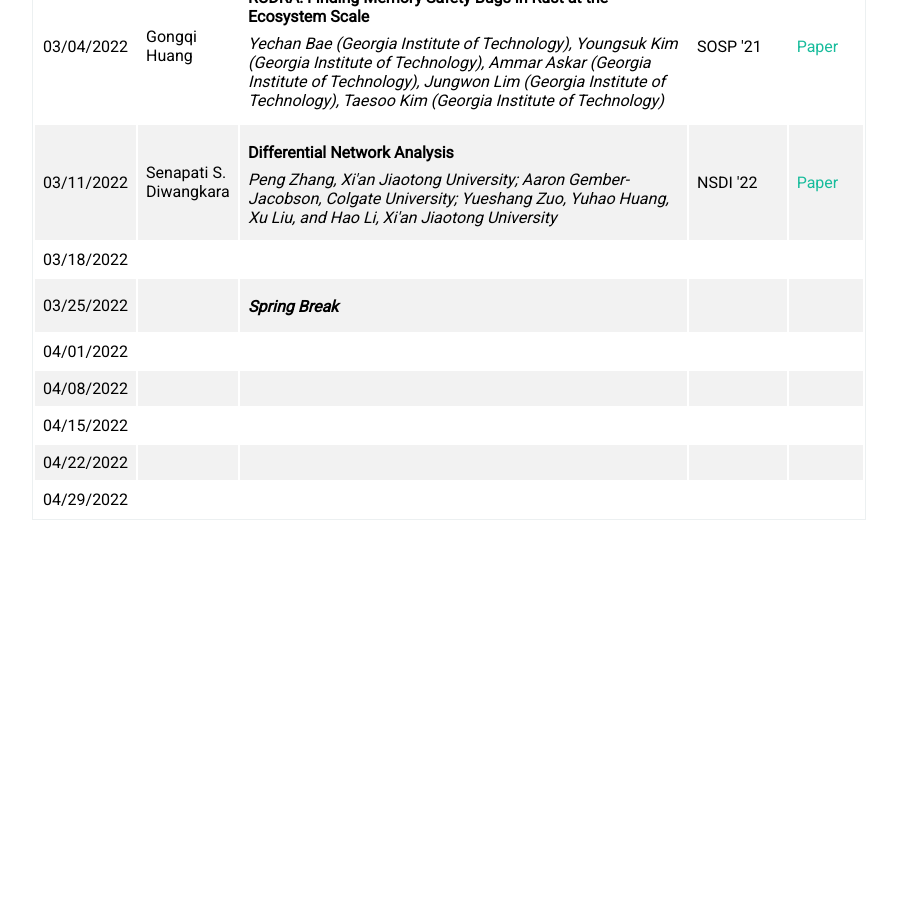
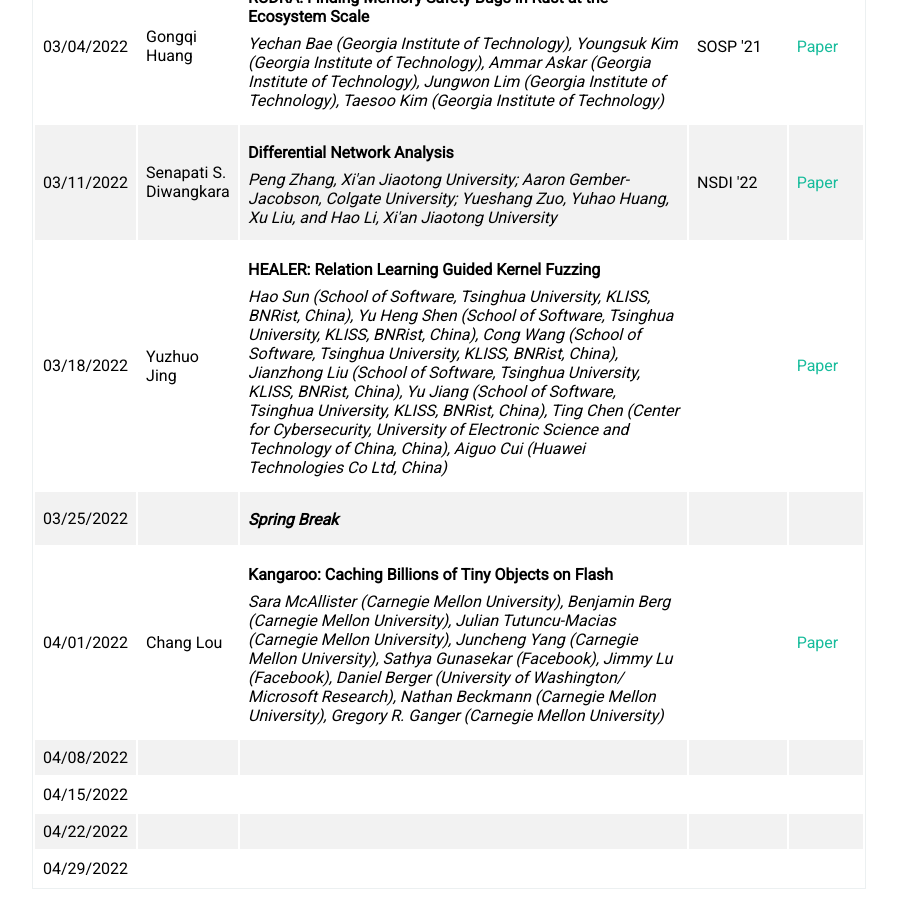
Before and after one commit to ryanphuang/CS817-WWW, a Jekyll site: the page built from index.html, in a window 1280 px wide and 900 px high, scrolled down 1634 px. Shown: the whole window, without its empty margins (143-1040 px from the left). Built offline with Jekyll 4.4.1, drawn with Linux system fonts in a browser that asks for light colours; before the commit the page ends 2169 px from its top, so only the background shows below that.

Commit message:
udpate schedule

```diff
--- a/_includes/schedule.html
+++ b/_includes/schedule.html
@@ -75,13 +75,13 @@
   </tr>
   <tr>
     <td>03/18/2022</td>
-    <td></td>
+    <td>Yuzhuo Jing</td>
     <td>
-      <p class="title"></p>
-      <p class="authors"></p>
+      <p class="title">HEALER: Relation Learning Guided Kernel Fuzzing</p>
+      <p class="authors">Hao Sun (School of Software, Tsinghua University, KLISS, BNRist, China), Yu Heng Shen (School of Software, Tsinghua University, KLISS, BNRist, China), Cong Wang (School of Software, Tsinghua University, KLISS, BNRist, China), Jianzhong Liu (School of Software, Tsinghua University, KLISS, BNRist, China), Yu Jiang (School of Software, Tsinghua University, KLISS, BNRist, China), Ting Chen (Center for Cybersecurity, University of Electronic Science and Technology of China, China), Aiguo Cui (Huawei Technologies Co Ltd, China)</p>
     </td>
     <td></td>
-    <td><a href="#"></a></td>
+    <td><a href="https://dl.acm.org/doi/10.1145/3477132.3483547">Paper</a></td>
   </tr>
   <tr>
     <td>03/25/2022</td>
@@ -95,13 +95,13 @@
   </tr>
   <tr>
     <td>04/01/2022</td>
-    <td></td>
+    <td>Chang Lou</td>
     <td>
-      <p class="title"></p>
-      <p class="authors"></p>
+      <p class="title">Kangaroo: Caching Billions of Tiny Objects on Flash</p>
+      <p class="authors">Sara McAllister (Carnegie Mellon University), Benjamin Berg (Carnegie Mellon University), Julian Tutuncu-Macias (Carnegie Mellon University), Juncheng Yang (Carnegie Mellon University), Sathya Gunasekar (Facebook), Jimmy Lu (Facebook), Daniel Berger (University of Washington/ Microsoft Research), Nathan Beckmann (Carnegie Mellon University), Gregory R. Ganger (Carnegie Mellon University)</p>
     </td>
     <td></td>
-    <td><a href="#"></a></td>
+    <td><a href="https://dl.acm.org/doi/10.1145/3477132.3483568">Paper</a></td>
   </tr>
   <tr>
     <td>04/08/2022</td>
```
